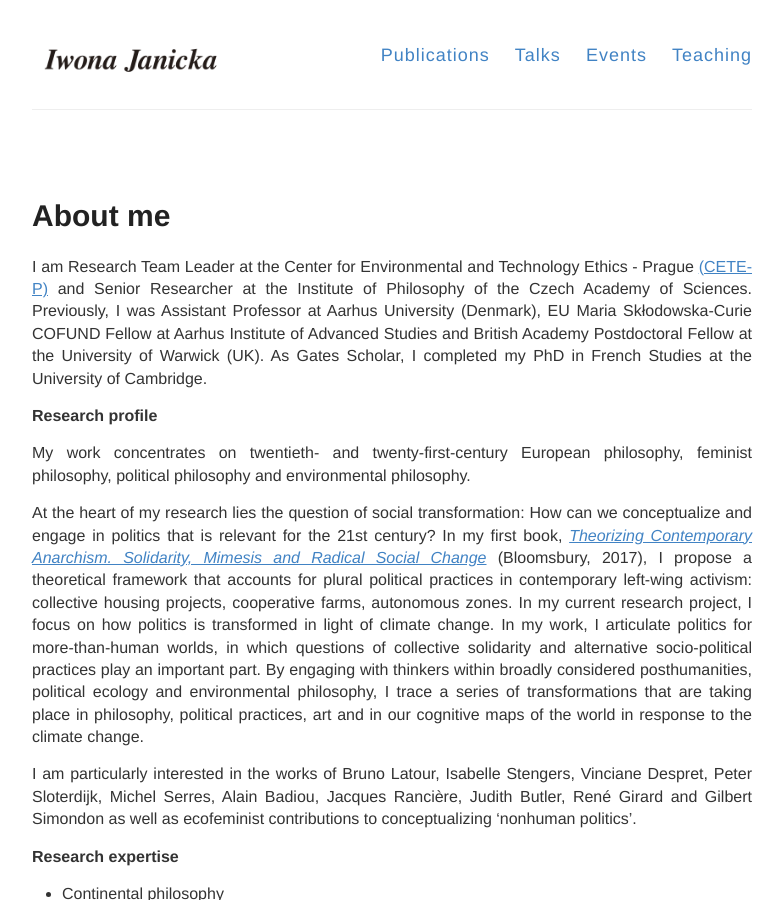
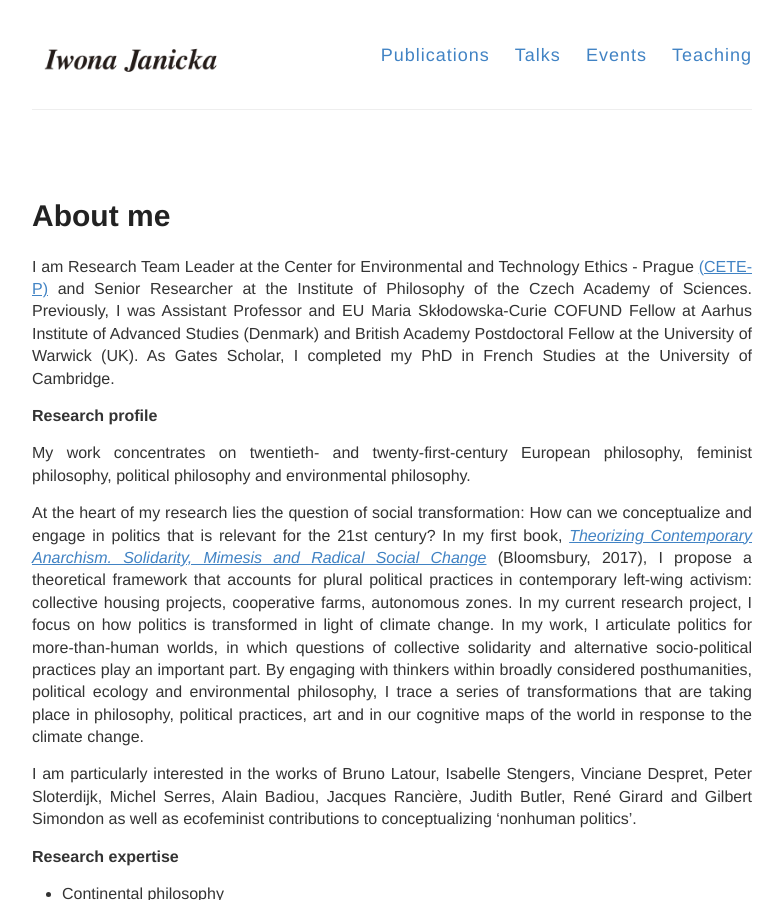
Before and after one commit to IJanicka/IJanicka.github.io, a Jekyll site: the page built from about.md, in a window 1280 px wide and 900 px high. Shown: the whole window, without its empty margins (248-1031 px from the left). Built offline with Jekyll 4.4.1, drawn with Linux system fonts in a browser that asks for light colours.

Commit message:
Update about.md

```diff
--- a/about.md
+++ b/about.md
@@ -4,7 +4,7 @@ title: About me
 permalink: /about/
 ---
 
-I am Research Team Leader at the Center for Environmental and Technology Ethics - Prague <a href="https://cetep.eu" target="_blank">(CETE-P)</a> and Senior Researcher at the Institute of Philosophy of the Czech Academy of Sciences. Previously, I was Assistant Professor at Aarhus University (Denmark), EU Maria Skłodowska-Curie COFUND Fellow at Aarhus Institute of Advanced Studies and British Academy Postdoctoral Fellow at the University of Warwick (UK). As Gates Scholar, I completed my PhD in French Studies at the University of Cambridge.
+I am Research Team Leader at the Center for Environmental and Technology Ethics - Prague <a href="https://cetep.eu" target="_blank">(CETE-P)</a> and Senior Researcher at the Institute of Philosophy of the Czech Academy of Sciences. Previously, I was Assistant Professor and EU Maria Skłodowska-Curie COFUND Fellow at Aarhus Institute of Advanced Studies (Denmark) and British Academy Postdoctoral Fellow at the University of Warwick (UK). As Gates Scholar, I completed my PhD in French Studies at the University of Cambridge.
 
 **Research profile**<br>
 
```
